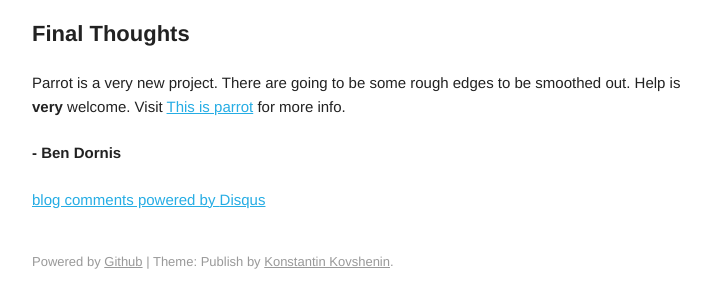
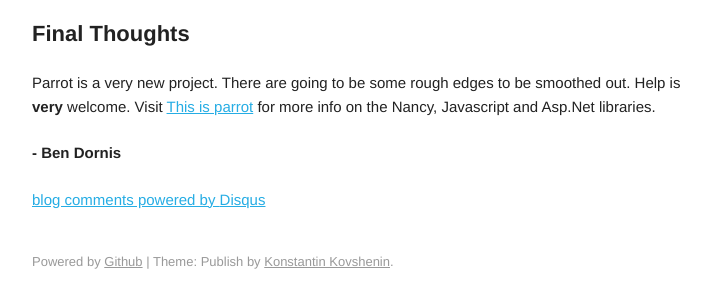
Before and after one commit to Buildstarted/buildstarted.com, a Jekyll site: the page built from _posts/2013-05-30-parrot-for-aspnet.md, in a window 1280 px wide and 900 px high, scrolled down 2844 px, cut to the strip 588-896 px from the top of the window. Shown: the whole strip, without its empty margins (418-1129 px from the left). Built offline with Jekyll 4.4.1, drawn with Linux system fonts in a browser that asks for light colours; nearby versions of some CDN libraries; Markdown is read by kramdown in place of the engine named in the settings; comment, search, counter and statistics services are not loaded.

Commit message:
fixing formatting - missing line

```diff
--- a/_posts/2013-05-30-parrot-for-aspnet.md
+++ b/_posts/2013-05-30-parrot-for-aspnet.md
@@ -11,7 +11,7 @@ Views are meant to be dumb. They shouldn't contain any (or hardly any) code and
 
 Here is a sample razor template converted to parrot.
 
-####Razor sample
+###Razor sample
     <h3>Welcome, @Model.Name</h3>
 
     <ul id="cart">
@@ -20,7 +20,7 @@ Here is a sample razor template converted to parrot.
     	}
     </ul>
 
-####Parrot sample
+###Parrot sample
     h3 | Welcome, @Name
 
     ul#cart(ShoppingCart) > li.item | @Name - @Price
@@ -64,12 +64,12 @@ A lot of renderers exist for common tags that behave differently than standard h
 
 I'll be working on the documentation on how to create these as well as documenting the features of some of the custom ones in a future blog post.
 
-####Sample If renderer
+###Sample If renderer
 <script src="https://gist.github.com/Buildstarted/5676078.js"></script>
 
 Final Thoughts
 ==============
 
-Parrot is a very new project. There are going to be some rough edges to be smoothed out. Help is **very** welcome. Visit [This is parrot](http://thisisparrot.com/) for more info.
+Parrot is a very new project. There are going to be some rough edges to be smoothed out. Help is **very** welcome. Visit [This is parrot](http://thisisparrot.com/) for more info on the Nancy, Javascript and Asp.Net libraries.
 
 **- Ben Dornis**
```
